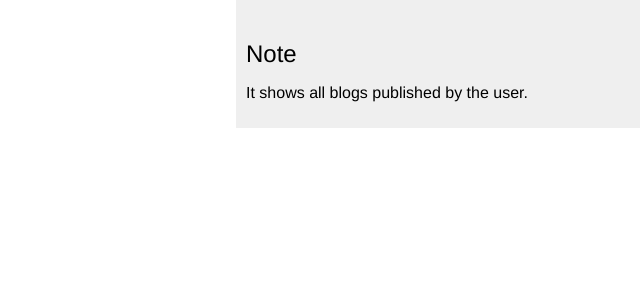
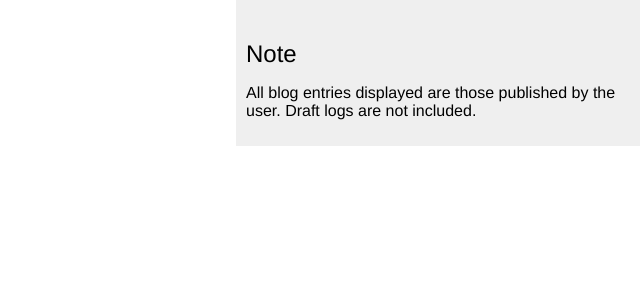
Before and after one commit to js7123/blog-web-app-django, a Django app: template blogsite/blog/templates/blog/base.html in a window 1280 px wide. Shown: the top 300 px of the page, without its empty margins (640-1280 px from the left). Run offline with Django 4.2, Linux system fonts and the light colour scheme; the template is opened without the code that fills it, so the values that code supplies are empty.

Commit message:
Updates sidebar text displayed in /blogs webpage.

```diff
--- a/blogsite/blog/templates/blog/base.html
+++ b/blogsite/blog/templates/blog/base.html
@@ -12,7 +12,7 @@
 	</div>
 	<div id="sidebar">
 	    <h2>Note</h2>
-		<p>It shows all blogs published by the user.</p>
+		<p>All blog entries displayed are those published by the user. Draft logs are not included.</p>
 	</div>
 </body>
 </html>
```
